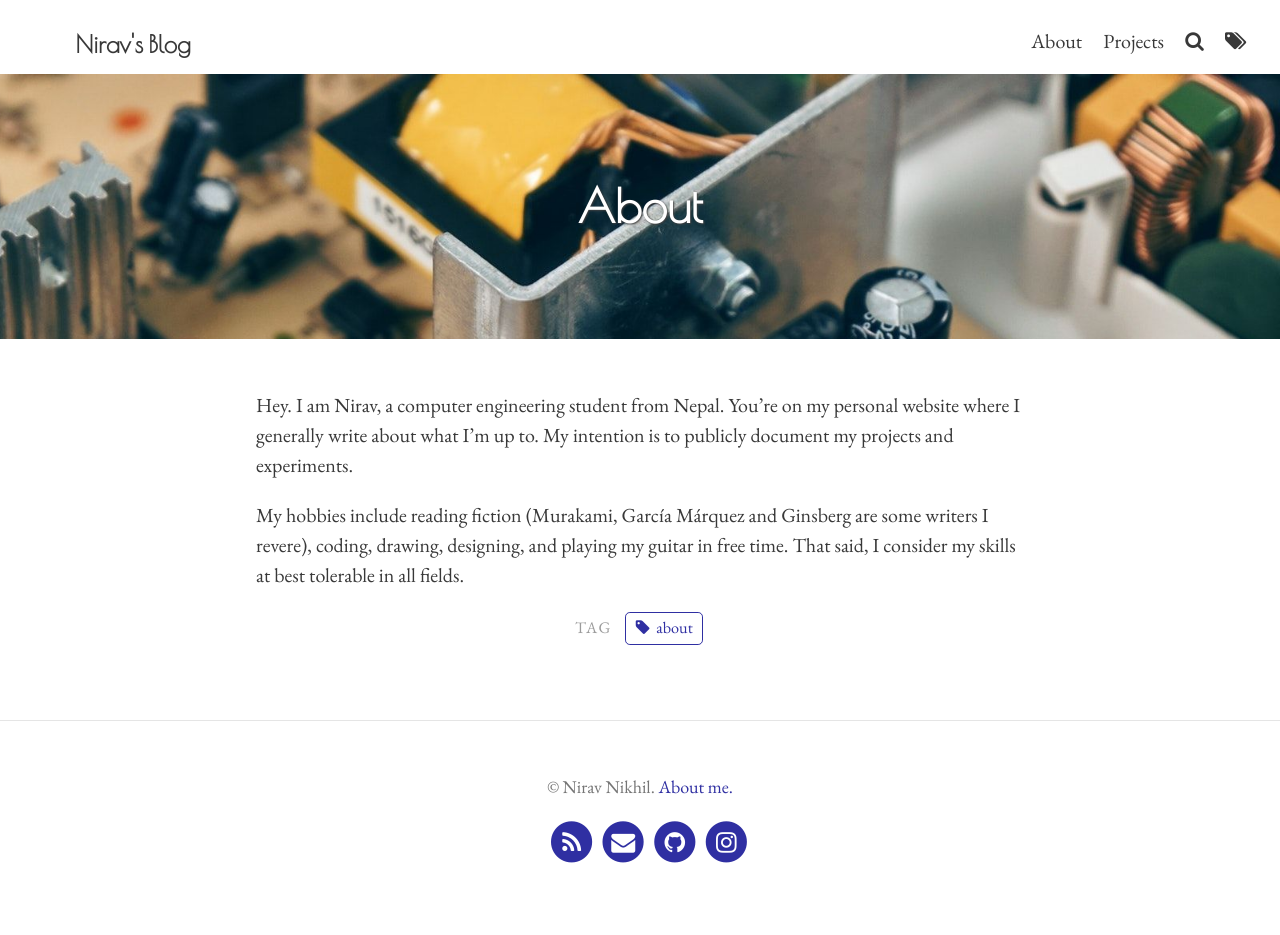
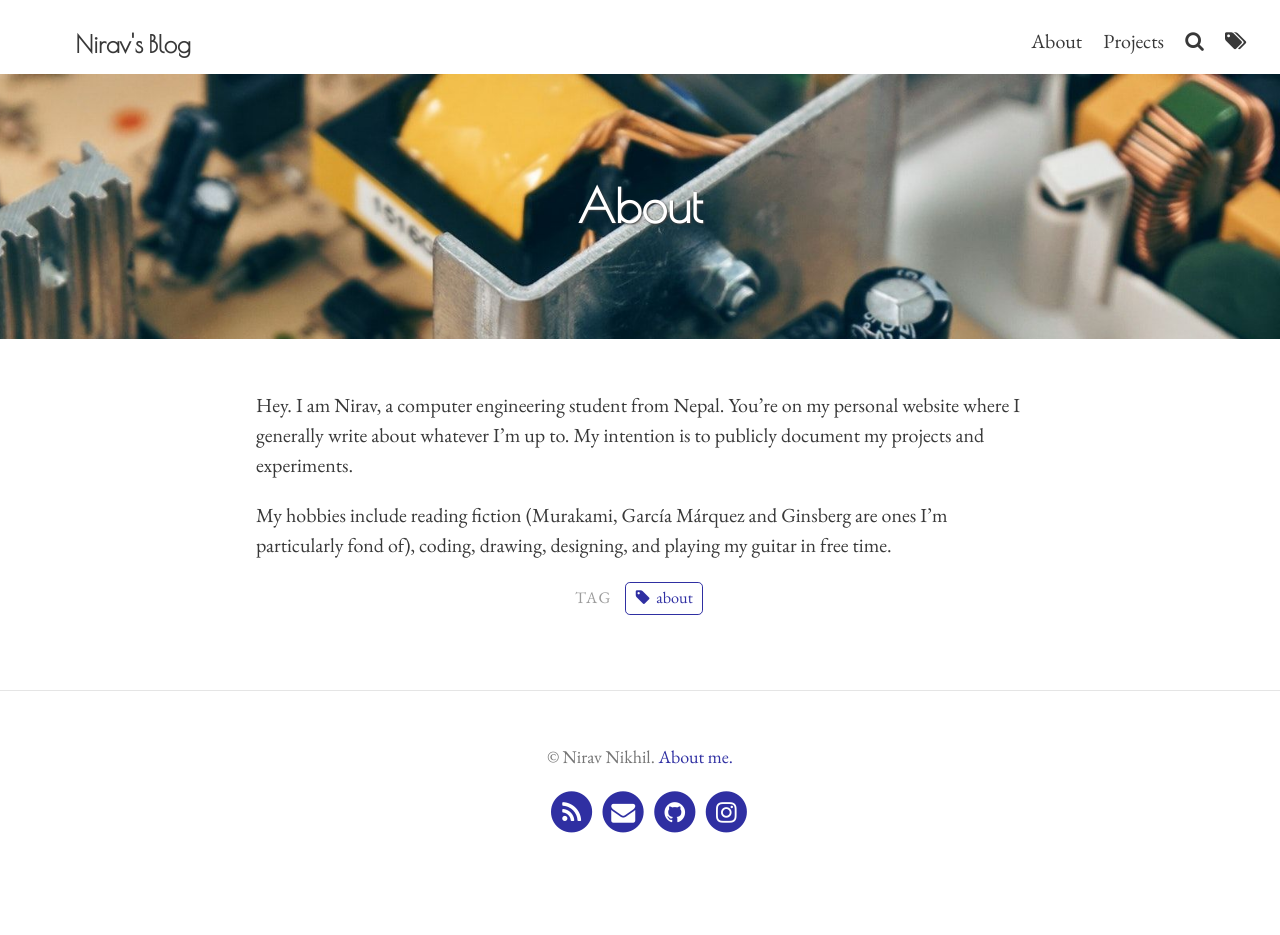
Before and after one commit to niravcodes/niravcodes.github.io, a Jekyll site: the page built from pages/about.md, in a window 1280 px wide. Built offline with Jekyll 4.4.1, drawn with Linux system fonts in a browser that asks for light colours; after the commit the page ends 905 px from its top, so only the background shows below that.

Commit message:
Update from Forestry.io - Updated about.md

```diff
--- a/pages/about.md
+++ b/pages/about.md
@@ -7,6 +7,6 @@ tags:
 - about
 
 ---
-Hey. I am Nirav, a computer engineering student from Nepal. You're on my personal website where I generally write about what I'm up to. My intention is to publicly document my projects and experiments.
+Hey. I am Nirav, a computer engineering student from Nepal. You're on my personal website where I generally write about whatever I'm up to. My intention is to publicly document my projects and experiments.
 
-My hobbies include reading fiction (Murakami, García Márquez and Ginsberg are some writers I revere), coding, drawing, designing, and playing my guitar in free time. That said, I consider my skills at best tolerable in all fields.
+My hobbies include reading fiction (Murakami, García Márquez and Ginsberg are ones I'm particularly fond of), coding, drawing, designing, and playing my guitar in free time.
```
